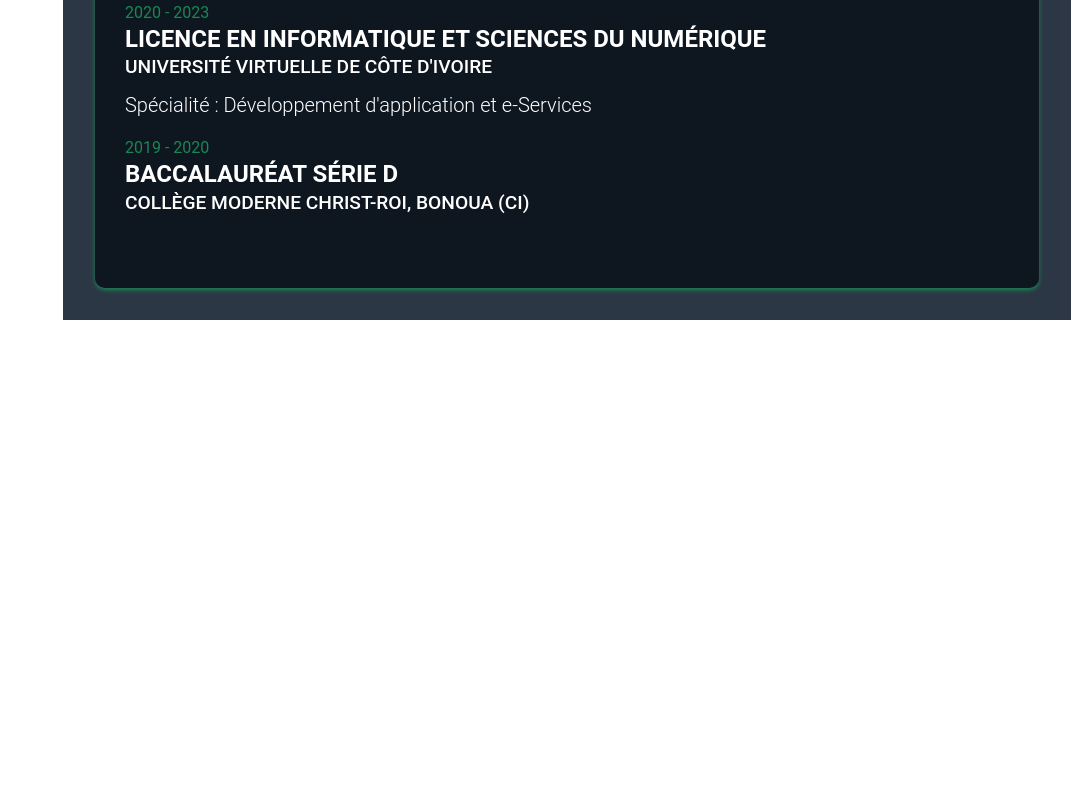
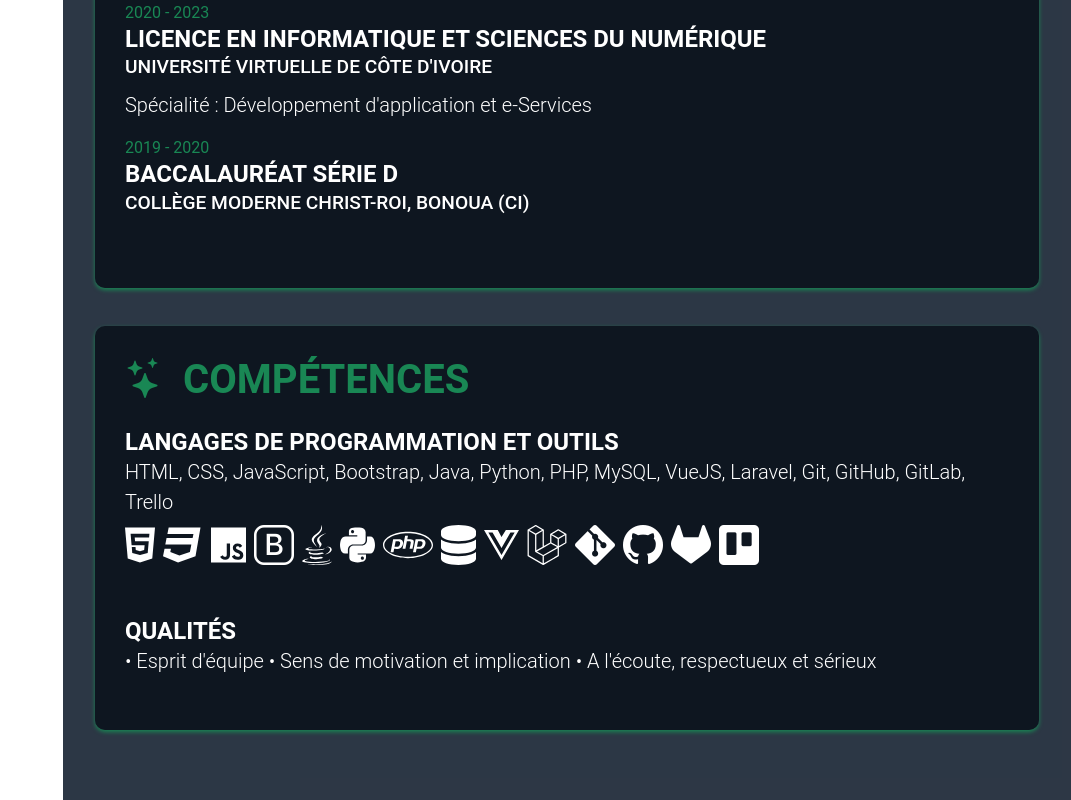
Before and after one commit to anohkolia/vue-portfolio, a Vue app: page / in a window 1280 px wide. Shown: the part 1763-2563 px from the top of the page, without its empty margins (209-1280 px from the left). Before the commit the page ends 2083 px from the top, so only its background shows below. Built offline with nearby package versions, Linux system fonts and the light colour scheme.

Commit message:
Implémentation de la section compétence

```diff
--- a/src/components/Competence.vue
+++ b/src/components/Competence.vue
@@ -13,6 +13,73 @@
 </script>
 
 <template>
+    <!--Compétences-->
+    <section class="resume-section">
+        <div class="resume-section-content box">
+            <h2 class="fw-bold text-uppercase text-success mb-4"><i class="bi bi-stars me-2"></i> Compétences</h2>
+
+            <div class="d-flex flex-column justify-content-between mb-4">
+                <div class="flex-grow-1">
+                    <h3 class="fw-semibold text-uppercase mb-0">Langages de programmation et outils</h3>
+                </div>
+                <p class="lead mb-0">HTML, CSS, JavaScript, Bootstrap, Java, Python, PHP, MySQL, VueJS, Laravel, Git, GitHub, GitLab, Trello</p>
+                <!--icons-->
+                <ul class="list-inline dev-icons fs-1">
+                    <li class="list-inline-item">
+                        <svg class="svg-inline--fa fa-html5" aria-hidden="true" focusable="false" data-prefix="fab" data-icon="html5" role="img" xmlns="http://www.w3.org/2000/svg" viewBox="0 0 384 512" data-fa-i2svg="">
+                            <path fill="currentColor" d="M0 32l34.9 395.8L191.5 480l157.6-52.2L384 32H0zm308.2 127.9H124.4l4.1 49.4h175.6l-13.6 148.4-97.9 27v.3h-1.1l-98.7-27.3-6-75.8h47.7L138 320l53.5 14.5 53.7-14.5 6-62.2H84.3L71.5 112.2h241.1l-4.4 47.7z"></path>
+                        </svg><!-- <i class="fab fa-html5"></i> Font Awesome fontawesome.com -->
+                    </li>
+                    <li class="list-inline-item">
+                        <svg class="svg-inline--fa fa-css3" aria-hidden="true" focusable="false" data-prefix="fab" data-icon="css3" role="img" xmlns="http://www.w3.org/2000/svg" viewBox="0 0 512 512" data-fa-i2svg="">
+                            <path fill="currentColor" d="M480 32l-64 368-223.3 80L0 400l19.6-94.8h82l-8 40.6L210 390.2l134.1-44.4 18.8-97.1H29.5l16-82h333.7l10.5-52.7H56.3l16.3-82H480z"></path>
+                        </svg><!-- <i class="fab fa-css3"></i> Font Awesome fontawesome.com -->
+                    </li>
+                    <li class="list-inline-item">
+                        <svg class="svg-inline--fa fa-js" aria-hidden="true" focusable="false" data-prefix="fab" data-icon="js" role="img" xmlns="http://www.w3.org/2000/svg" viewBox="0 0 448 512" data-fa-i2svg="">
+                            <path fill="currentColor" d="M0 32v448h448V32H0zm243.8 349.4c0 43.6-25.6 63.5-62.9 63.5-33.7 0-53.2-17.4-63.2-38.5l34.3-20.7c6.6 11.7 12.6 21.6 27.1 21.6 13.8 0 22.6-5.4 22.6-26.5V237.7h42.1v143.7zm99.6 63.5c-39.1 0-64.4-18.6-76.7-43l34.3-19.8c9 14.7 20.8 25.6 41.5 25.6 17.4 0 28.6-8.7 28.6-20.8 0-14.4-11.4-19.5-30.7-28l-10.5-4.5c-30.4-12.9-50.5-29.2-50.5-63.5 0-31.6 24.1-55.6 61.6-55.6 26.8 0 46 9.3 59.8 33.7L368 290c-7.2-12.9-15-18-27.1-18-12.3 0-20.1 7.8-20.1 18 0 12.6 7.8 17.7 25.9 25.6l10.5 4.5c35.8 15.3 55.9 31 55.9 66.2 0 37.8-29.8 58.6-69.7 58.6z"></path>
+                        </svg><!-- <i class="fa-brands fa-js"></i> Font Awesome fontawesome.com -->
+                    </li>
+                    <li class="list-inline-item"><i class="bi bi-bootstrap"></i></li>
+                    <li class="list-inline-item">
+                        <svg class="svg-inline--fa fa-java" aria-hidden="true" focusable="false" data-prefix="fab" data-icon="java" role="img" xmlns="http://www.w3.org/2000/svg" viewBox="0 0 384 512" data-fa-i2svg="">
+                            <path fill="currentColor" d="M277.74 312.9c9.8-6.7 23.4-12.5 23.4-12.5s-38.7 7-77.2 10.2c-47.1 3.9-97.7 4.7-123.1 1.3-60.1-8 33-30.1 33-30.1s-36.1-2.4-80.6 19c-52.5 25.4 130 37 224.5 12.1zm-85.4-32.1c-19-42.7-83.1-80.2 0-145.8C296 53.2 242.84 0 242.84 0c21.5 84.5-75.6 110.1-110.7 162.6-23.9 35.9 11.7 74.4 60.2 118.2zm114.6-176.2c.1 0-175.2 43.8-91.5 140.2 24.7 28.4-6.5 54-6.5 54s62.7-32.4 33.9-72.9c-26.9-37.8-47.5-56.6 64.1-121.3zm-6.1 270.5a12.19 12.19 0 0 1-2 2.6c128.3-33.7 81.1-118.9 19.8-97.3a17.33 17.33 0 0 0-8.2 6.3 70.45 70.45 0 0 1 11-3c31-6.5 75.5 41.5-20.6 91.4zM348 437.4s14.5 11.9-15.9 21.2c-57.9 17.5-240.8 22.8-291.6.7-18.3-7.9 16-19 26.8-21.3 11.2-2.4 17.7-2 17.7-2-20.3-14.3-131.3 28.1-56.4 40.2C232.84 509.4 401 461.3 348 437.4zM124.44 396c-78.7 22 47.9 67.4 148.1 24.5a185.89 185.89 0 0 1-28.2-13.8c-44.7 8.5-65.4 9.1-106 4.5-33.5-3.8-13.9-15.2-13.9-15.2zm179.8 97.2c-78.7 14.8-175.8 13.1-233.3 3.6 0-.1 11.8 9.7 72.4 13.6 92.2 5.9 233.8-3.3 237.1-46.9 0 0-6.4 16.5-76.2 29.7zM260.64 353c-59.2 11.4-93.5 11.1-136.8 6.6-33.5-3.5-11.6-19.7-11.6-19.7-86.8 28.8 48.2 61.4 169.5 25.9a60.37 60.37 0 0 1-21.1-12.8z"></path>
+                        </svg><!-- <i class="fa-brands fa-java"></i> Font Awesome fontawesome.com -->
+                    </li>
+                    <li class="list-inline-item">
+                        <svg class="svg-inline--fa fa-python" aria-hidden="true" focusable="false" data-prefix="fab" data-icon="python" role="img" xmlns="http://www.w3.org/2000/svg" viewBox="0 0 448 512" data-fa-i2svg="">
+                            <path fill="currentColor" d="M439.8 200.5c-7.7-30.9-22.3-54.2-53.4-54.2h-40.1v47.4c0 36.8-31.2 67.8-66.8 67.8H172.7c-29.2 0-53.4 25-53.4 54.3v101.8c0 29 25.2 46 53.4 54.3 33.8 9.9 66.3 11.7 106.8 0 26.9-7.8 53.4-23.5 53.4-54.3v-40.7H226.2v-13.6h160.2c31.1 0 42.6-21.7 53.4-54.2 11.2-33.5 10.7-65.7 0-108.6zM286.2 404c11.1 0 20.1 9.1 20.1 20.3 0 11.3-9 20.4-20.1 20.4-11 0-20.1-9.2-20.1-20.4.1-11.3 9.1-20.3 20.1-20.3zM167.8 248.1h106.8c29.7 0 53.4-24.5 53.4-54.3V91.9c0-29-24.4-50.7-53.4-55.6-35.8-5.9-74.7-5.6-106.8.1-45.2 8-53.4 24.7-53.4 55.6v40.7h106.9v13.6h-147c-31.1 0-58.3 18.7-66.8 54.2-9.8 40.7-10.2 66.1 0 108.6 7.6 31.6 25.7 54.2 56.8 54.2H101v-48.8c0-35.3 30.5-66.4 66.8-66.4zm-6.7-142.6c-11.1 0-20.1-9.1-20.1-20.3.1-11.3 9-20.4 20.1-20.4 11 0 20.1 9.2 20.1 20.4s-9 20.3-20.1 20.3z"></path>
+                        </svg><!-- <i class="fa-brands fa-python"></i> Font Awesome fontawesome.com -->
+                    </li>
+                    <li class="list-inline-item">
+                        <svg class="svg-inline--fa fa-php" aria-hidden="true" focusable="false" data-prefix="fab" data-icon="php" role="img" xmlns="http://www.w3.org/2000/svg" viewBox="0 0 640 512" data-fa-i2svg="">
+                            <path fill="currentColor" d="M320 104.5c171.4 0 303.2 72.2 303.2 151.5S491.3 407.5 320 407.5c-171.4 0-303.2-72.2-303.2-151.5S148.7 104.5 320 104.5m0-16.8C143.3 87.7 0 163 0 256s143.3 168.3 320 168.3S640 349 640 256 496.7 87.7 320 87.7zM218.2 242.5c-7.9 40.5-35.8 36.3-70.1 36.3l13.7-70.6c38 0 63.8-4.1 56.4 34.3zM97.4 350.3h36.7l8.7-44.8c41.1 0 66.6 3 90.2-19.1 26.1-24 32.9-66.7 14.3-88.1-9.7-11.2-25.3-16.7-46.5-16.7h-70.7L97.4 350.3zm185.7-213.6h36.5l-8.7 44.8c31.5 0 60.7-2.3 74.8 10.7 14.8 13.6 7.7 31-8.3 113.1h-37c15.4-79.4 18.3-86 12.7-92-5.4-5.8-17.7-4.6-47.4-4.6l-18.8 96.6h-36.5l32.7-168.6zM505 242.5c-8 41.1-36.7 36.3-70.1 36.3l13.7-70.6c38.2 0 63.8-4.1 56.4 34.3zM384.2 350.3H421l8.7-44.8c43.2 0 67.1 2.5 90.2-19.1 26.1-24 32.9-66.7 14.3-88.1-9.7-11.2-25.3-16.7-46.5-16.7H417l-32.8 168.7z"></path>
+                        </svg><!-- <i class="fa-brands fa-php"></i> Font Awesome fontawesome.com -->
+                    </li>
+                    <li class="list-inline-item">
+                        <svg class="svg-inline--fa fa-database" aria-hidden="true" focusable="false" data-prefix="fas" data-icon="database" role="img" xmlns="http://www.w3.org/2000/svg" viewBox="0 0 448 512" data-fa-i2svg="">
+                            <path fill="currentColor" d="M448 80v48c0 44.2-100.3 80-224 80S0 172.2 0 128V80C0 35.8 100.3 0 224 0S448 35.8 448 80zM393.2 214.7c20.8-7.4 39.9-16.9 54.8-28.6V288c0 44.2-100.3 80-224 80S0 332.2 0 288V186.1c14.9 11.8 34 21.2 54.8 28.6C99.7 230.7 159.5 240 224 240s124.3-9.3 169.2-25.3zM0 346.1c14.9 11.8 34 21.2 54.8 28.6C99.7 390.7 159.5 400 224 400s124.3-9.3 169.2-25.3c20.8-7.4 39.9-16.9 54.8-28.6V432c0 44.2-100.3 80-224 80S0 476.2 0 432V346.1z"></path>
+                        </svg><!-- <i class="fa-solid fa-database"></i> Font Awesome fontawesome.com -->
+                    </li>
+                    <li class="list-inline-item">
+                        <svg class="svg-inline--fa fa-vuejs" aria-hidden="true" focusable="false" data-prefix="fab" data-icon="vuejs" role="img" xmlns="http://www.w3.org/2000/svg" viewBox="0 0 448 512"><!--!Font Awesome Free 6.5.2 by @fontawesome - https://fontawesome.com License - https://fontawesome.com/license/free Copyright 2024 Fonticons, Inc.-->
+                            <path fill="currentColor" d="M356.9 64.3H280l-56 88.6-48-88.6H0L224 448 448 64.3h-91.1zm-301.2 32h53.8L224 294.5 338.4 96.3h53.8L224 384.5 55.7 96.3z"/>
+                        </svg>
+                    </li>
+                    <li class="list-inline-item"><i class="fa-brands fa-laravel"></i></li>
+                    <li class="list-inline-item"><i class="bi bi-git"></i></li>
+                    <li class="list-inline-item"><i class="bi bi-github"></i></li>
+                    <li class="list-inline-item"><i class="bi bi-gitlab"></i></li>
+                    <li class="list-inline-item"><i class="bi bi-trello"></i></li>
+                </ul>
+
+                <div class="flex-grow-1 mt-4">
+                    <h3 class="fw-semibold text-uppercase mb-0">Qualités</h3>
+                </div>
+                <p class="lead mb-0">• Esprit d'équipe • Sens de motivation et implication • A l'écoute, respectueux et sérieux</p>
+            </div>
+        </div>
+    </section>
 
 </template>
 
```
Also changed, not shown: src/components/Formation.vue (+5 -5 lines).
